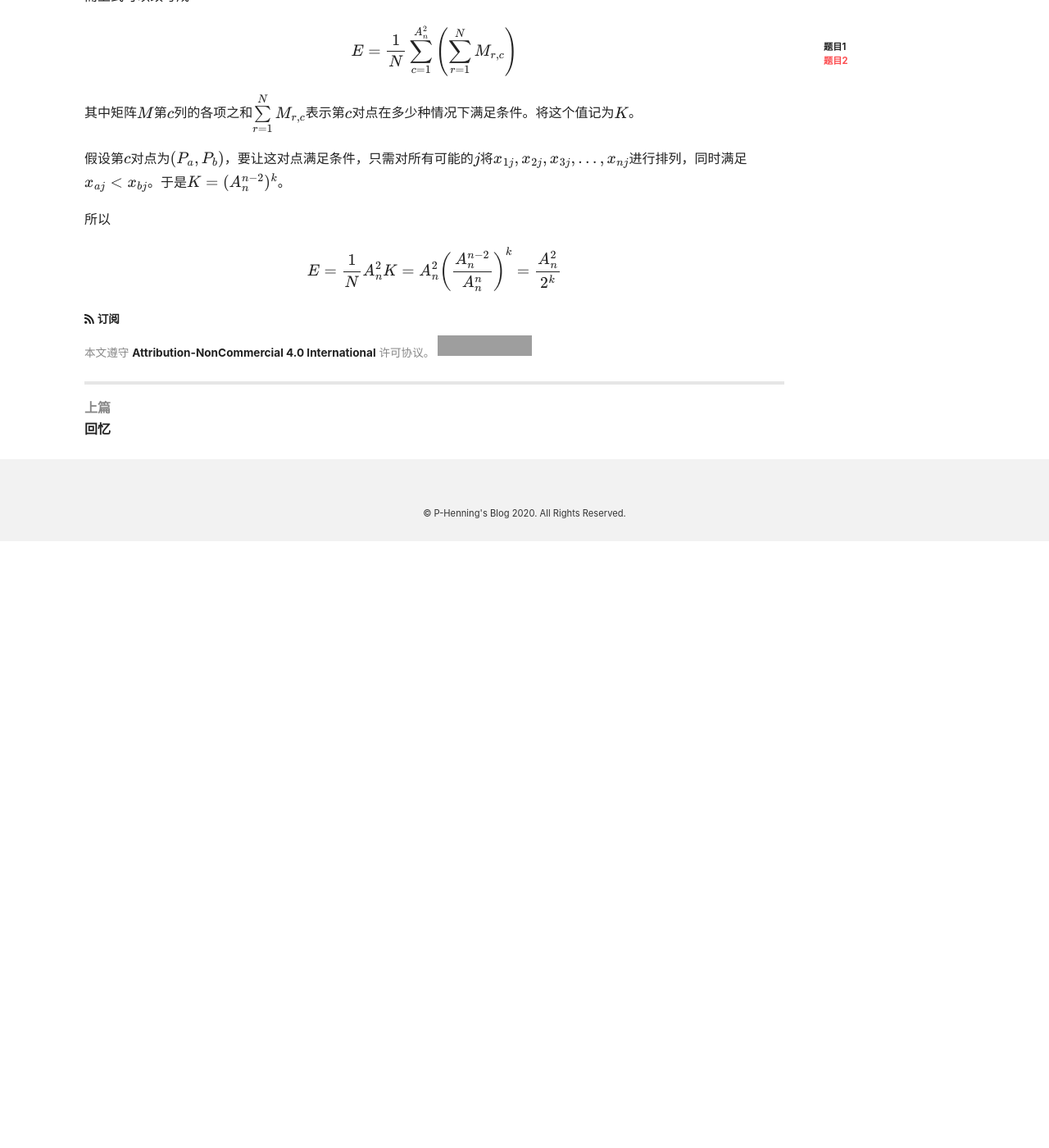
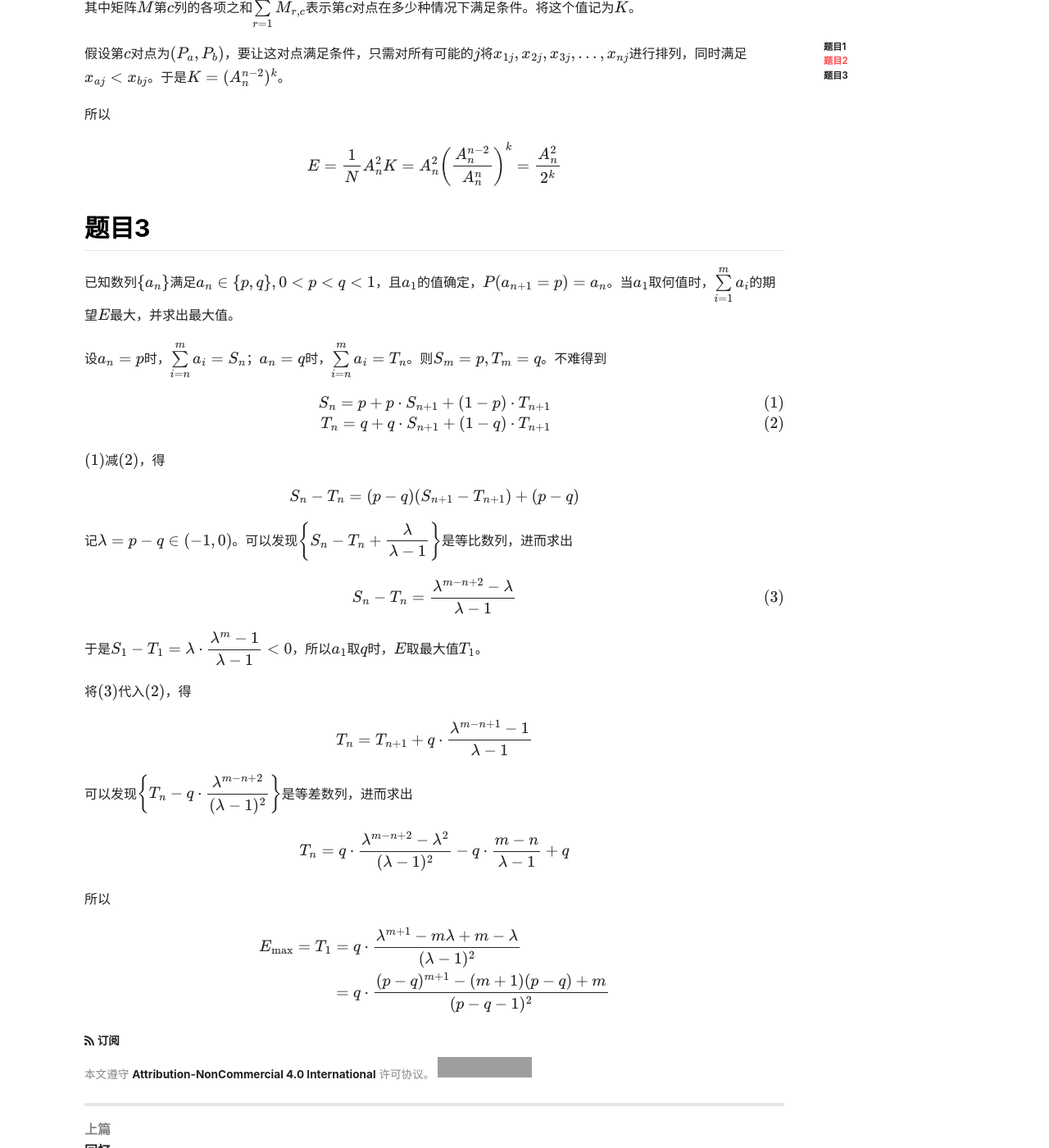
Before and after one commit to P-Henning/P-Henning.github.io, a Jekyll site: the page built from _posts/2020-08-28-problem.md, in a window 1280 px wide and 1400 px high, scrolled down 1851 px. Shown: the whole window at 82% size. Built offline with Jekyll 4.4.1, drawn with Linux system fonts in a browser that asks for light colours; nearby versions of some CDN libraries; formulas are drawn with MathJax 3; comment, search, counter and statistics services are not loaded; before the commit the page ends 2511 px from its top, so only the background shows below that; some of the changed text lies outside the part shown; grey boxes are pictures that could not be loaded.

Commit message:
Update 2020-08-28-problem.md

```diff
--- a/_posts/2020-08-28-problem.md
+++ b/_posts/2020-08-28-problem.md
@@ -68,3 +64,39 @@ $$E=\dfrac 1N\sum_{c=1}^{A_n^2}\left(\sum_{r=1}^N M_{r,c}\right)$$
 所以
 
 $$E=\dfrac 1N A_n^2K=A_n^2\left(\dfrac{A_n^{n-2}}{A_n^n}\right)^k=\dfrac{A_n^2}{2^k}$$
+
+## 题目3
+
+已知数列$\lbrace a_n\rbrace$满足$a_n\in\lbrace p,q\rbrace,0<p<q<1$，且$a_1$的值确定，$P(a_{n+1}=p)=a_n$。当$a_1$取何值时，$\sum\limits_{i=1}^ma_i$的期望$E$最大，并求出最大值。
+
+设$a_n=p$时，$\sum\limits_{i=n}^ma_i=S_n$；$a_n=q$时，$\sum\limits_{i=n}^ma_i=T_n$。则$S_m=p,T_m=q$。不难得到
+
+$$\begin{align}
+S_n=p+p\cdot S_{n+1}+(1-p)\cdot T_{n+1}\tag 1\\
+T_n=q+q\cdot S_{n+1}+(1-q)\cdot T_{n+1}\tag 2
+\end{align}$$
+
+$(1)$减$(2)$，得
+
+$$S_n-T_n=(p-q)(S_{n+1}-T_{n+1})+(p-q)$$
+
+记$\lambda=p-q\in(-1,0)$。可以发现$\left\lbrace S_n-T_n+\dfrac\lambda{\lambda-1}\right\rbrace$是等比数列，进而求出
+
+$$S_n-T_n=\dfrac{\lambda^{m-n+2}-\lambda}{\lambda-1}\tag 3$$
+
+于是$S_1-T_1=\lambda\cdot\dfrac{\lambda^m-1}{\lambda-1}<0$，所以$a_1$取$q$时，$E$取最大值$T_1$。
+
+将$(3)$代入$(2)$，得
+
+$$T_n=T_{n+1}+q\cdot\dfrac{\lambda^{m-n+1}-1}{\lambda-1}$$
+
+可以发现$\left\lbrace T_n-q\cdot\dfrac{\lambda^{m-n+2}}{(\lambda-1)^2}\right\rbrace$是等差数列，进而求出
+
+$$T_n=q\cdot\dfrac{\lambda^{m-n+2}-\lambda^2}{(\lambda-1)^2}-q\cdot\dfrac{m-n}{\lambda-1}+q$$
+
+所以
+
+$$\begin{aligned}
+E_{\max}=T_1&=q\cdot\dfrac{\lambda^{m+1}-m\lambda+m-\lambda}{(\lambda-1)^2}\\
+&=q\cdot\dfrac{(p-q)^{m+1}-(m+1)(p-q)+m}{(p-q-1)^2}
+\end{aligned}$$
```
Also changed, not shown: other parts of _posts/2020-08-28-problem.md (+1 -5 lines).
